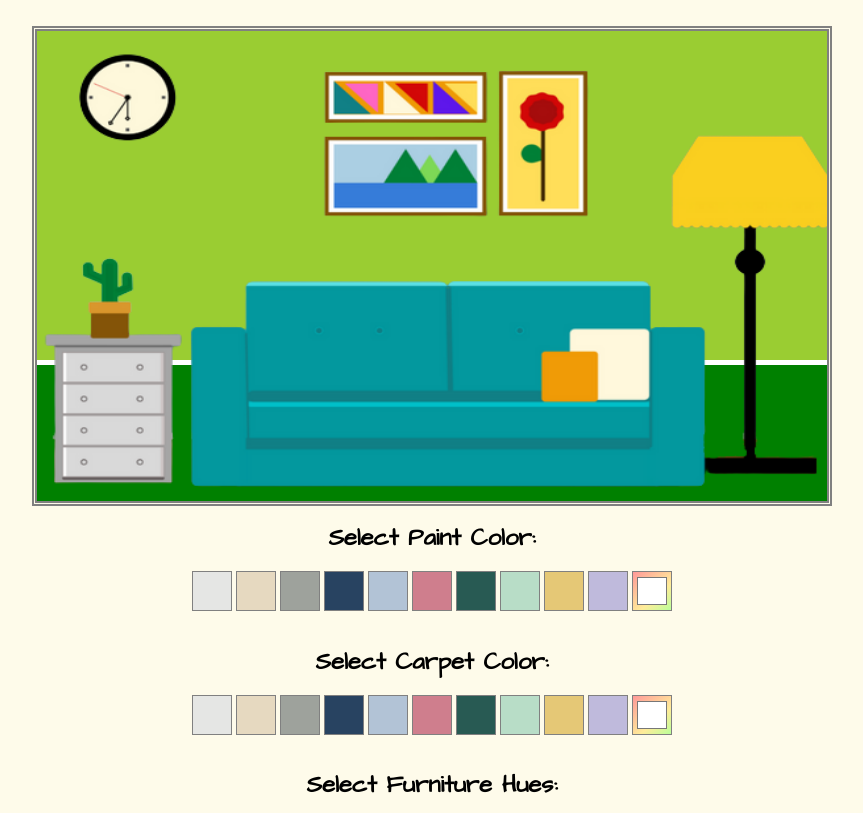
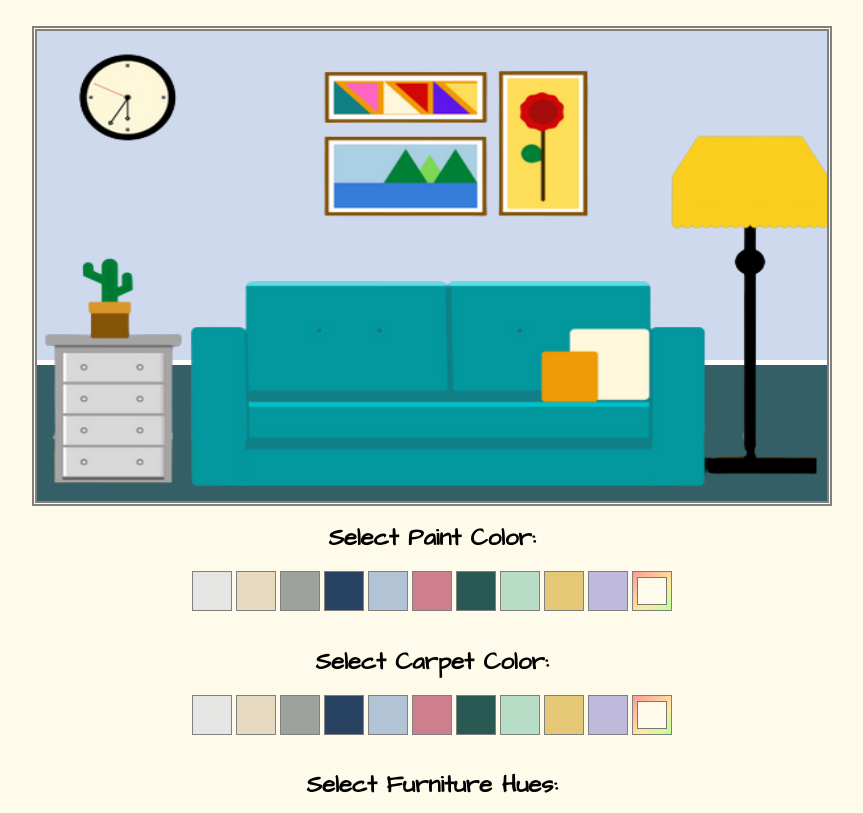
Before and after one commit to RabiaRB/Room-Decor, a plain HTML site: page index.html in a window 1280 px wide. Shown: the part 94-907 px from the top of the page, without its empty margins (208-1071 px from the left). Drawn offline with Linux system fonts and the light colour scheme.

Commit message:
color editing

```diff
--- a/css/style.css
+++ b/css/style.css
@@ -56,7 +56,7 @@ h1{
      position: absolute;
      width: 100%;
      height: 70%;
-     background-color: yellowgreen;
+     background-color: rgb(206 217 238);
      z-index: -1;
 
 }
@@ -66,7 +66,7 @@ h1{
      border-top: solid 5px white;
      width: 100%;
      height: 30%;
-     background-color: green;
+     background-color: rgb(53 95 103);
      z-index: -1;
      top:70%;
 
--- a/index.html
+++ b/index.html
@@ -40,7 +40,7 @@
 			<li class="lemon" id="lemonPaint"></li>
 			<li class="violet" id="violetPaint"></li>
 			<li>
-				<input type="color" id="colorInput" title="Select a color" value="#FFFFFF" onchange="updatePaintColor(this.value)"/>
+				<input type="color" id="colorInput" title="Select a color" value="#fefbea" onchange="updatePaintColor(this.value)"/>
 			</li>
 
 
@@ -62,7 +62,7 @@
 			<li class="lemon" id="lemonCarpet"></li>
 			<li class="violet" id="violetCarpet"></li>
 			<li>
-				<input type="color" id="colorInput" title="Select a color" value="#FFFFFF" onchange="updateCarpetColor(this.value)" />
+				<input type="color" id="colorInput" title="Select a color" value="#fefbea" onchange="updateCarpetColor(this.value)" />
 			</li>
 
 		</ul>
```
